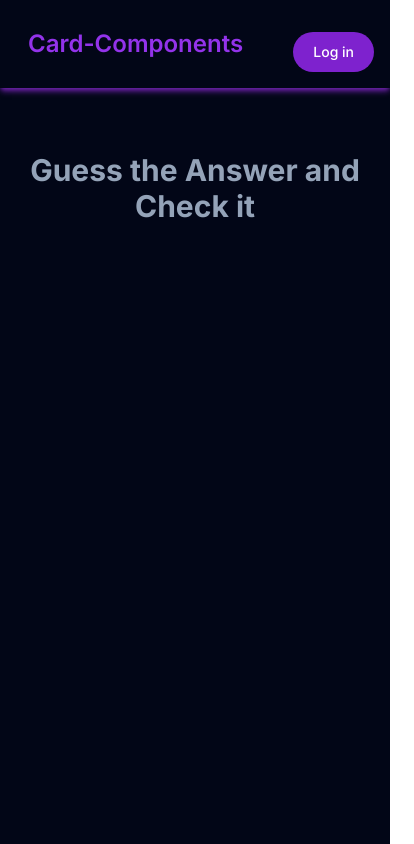
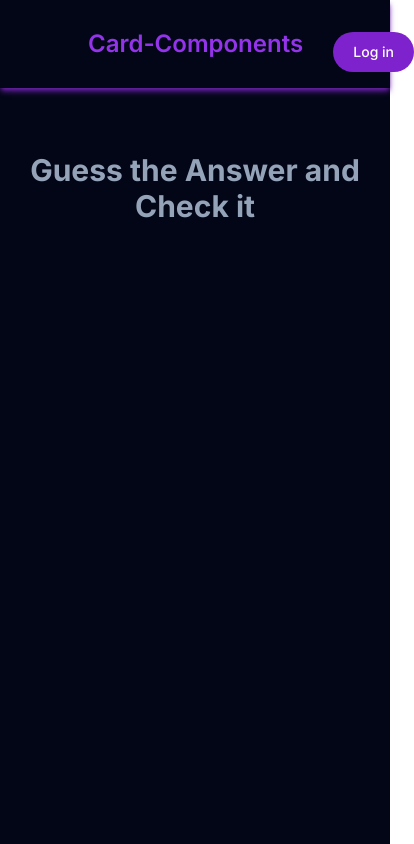
Before and after one commit to kunj3740/card-componets, a Next.js app in the folder card-components/: page / in a window 390 px wide. Shown: the whole page, 414 px wide, since content can reach past the window. Built offline with nearby package versions, Linux system fonts and the light colour scheme; no server answers; the database is empty.

Commit message:
navbar centered

```diff
--- a/card-components/src/components/Navbar.tsx
+++ b/card-components/src/components/Navbar.tsx
@@ -61,13 +61,13 @@ export const Navbar = () => {
 
   return (
     <nav className="p-4 w-full shadow-md shadow-purple-800">
-      <div className="container mx-auto flex items-center justify-between flex-wrap">
+        <div className="ml-10 md:ml-0 container mx-auto flex items-center justify-between flex-wrap md:justify-between">
           <Link href="/" className="text-black text-xl font-semibold items-center ml-3 flex">
-          <div className="text-2xl text-purple-600">
+            <div className="text-2xl text-purple-600 text-center ml-5 md:ml-0">
               Card-Components
             </div>
           </Link>
-        <div className="flex items-center justify-center space-x-4 mt-4 md:mt-0">
+          <div className="flex items-center justify-center space-x-4 mt-4 ml-5 md:mt-0 md:ml-0">
             {isLoggedIn ? (
               <>
                 {isAdmin && (
@@ -116,6 +116,7 @@ export const Navbar = () => {
           </div>
         </div>
       </nav>
+
   );
 };
 
```
Lines whose indentation alone changed are shown as unchanged.
